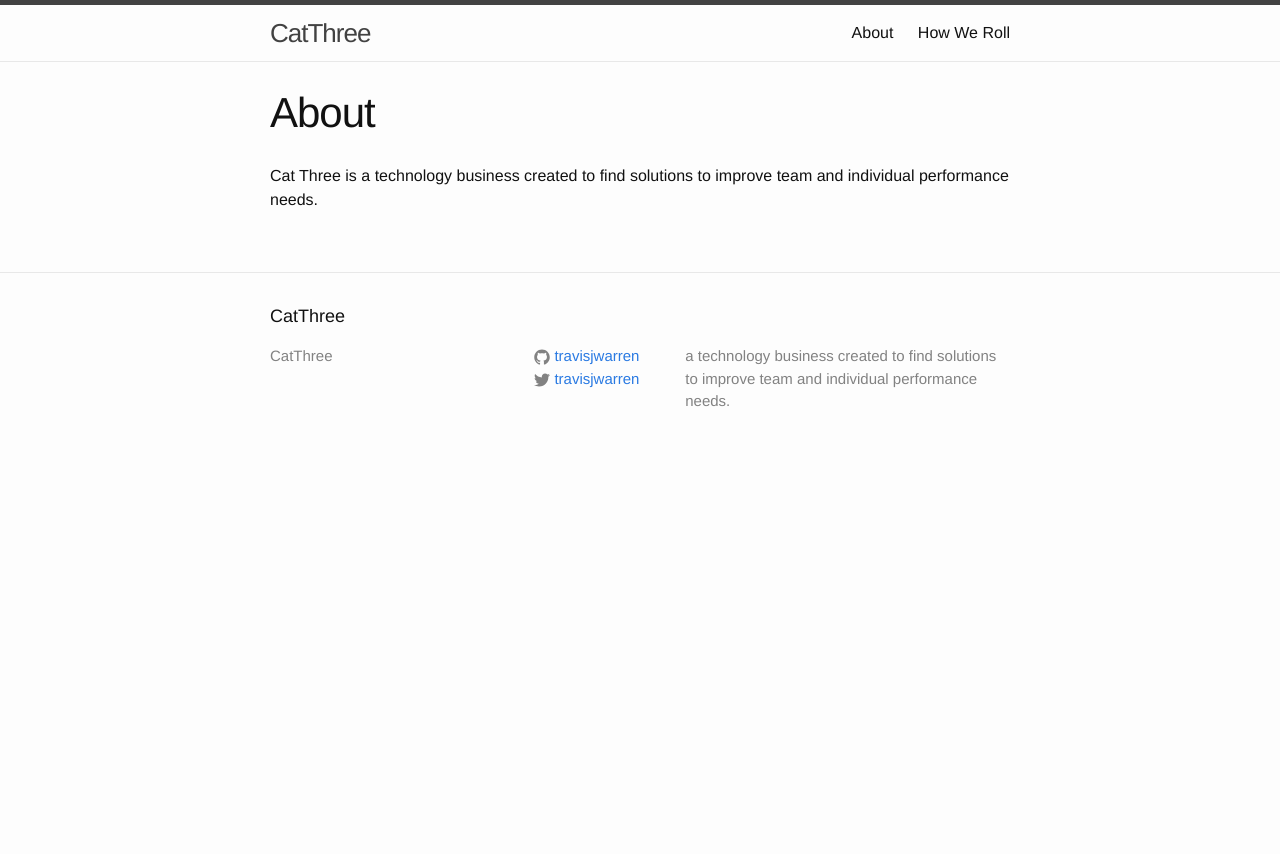
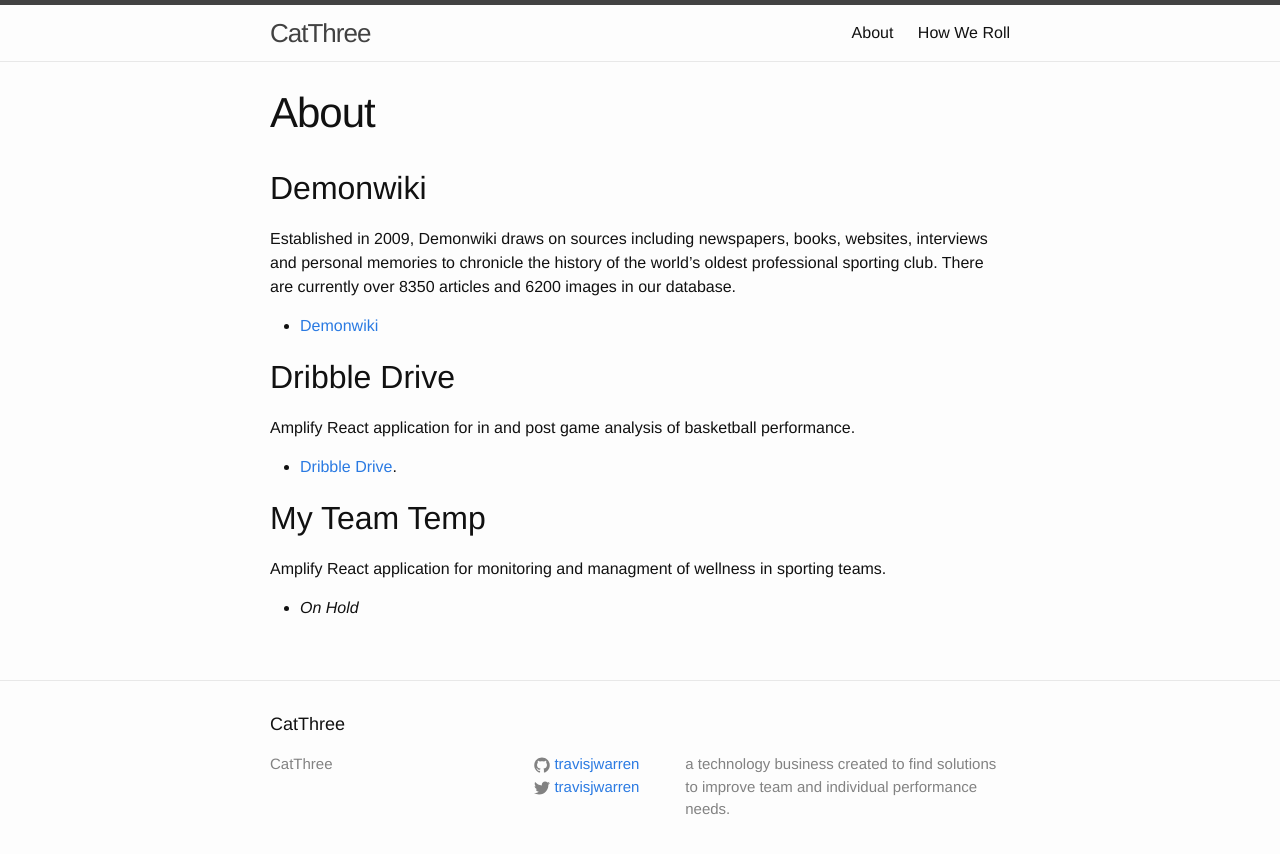
Before and after one commit to travisjwarren/travisjwarren.github.io, a Jekyll site: the page built from about.md, in a window 1280 px wide. Shown: the top 854 px of the page. Built offline with Jekyll 4.4.1, drawn with Linux system fonts in a browser that asks for light colours.

Commit message:
Update about.md

```diff
--- a/about.md
+++ b/about.md
@@ -3,5 +3,17 @@
 title: About
 permalink: /about/
 ---
+## Demonwiki
+Established in 2009, Demonwiki draws on sources including newspapers, books, websites, interviews and personal memories to chronicle the history of the world's oldest professional sporting club. There are currently over 8350 articles and 6200 images in our database.
 
-Cat Three is a technology business created to find solutions to improve team and individual performance needs.
+* [Demonwiki](http://demonwiki.org)
+
+## Dribble Drive
+Amplify React application for in and post game analysis of basketball performance.
+
+* [Dribble Drive](https://master.d12zg4vx914t91.amplifyapp.com).
+
+## My Team Temp
+Amplify React application for monitoring and managment of wellness in sporting teams.
+
+* _On Hold_
```
